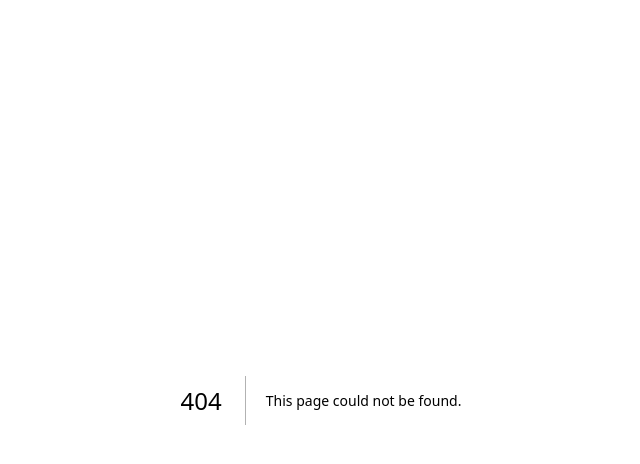
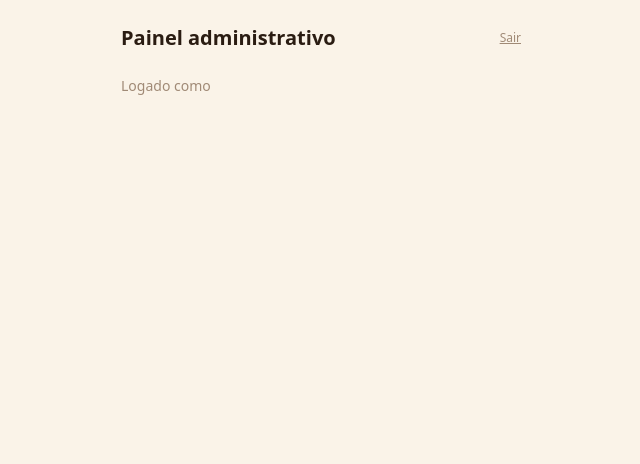
Before and after one commit to alissonn32-pixel/cookie-and-love, a Next.js app: page /admin in a window 1280 px wide. Before the commit this address had no page. Shown: the top 464 px of the page, without its empty margins (319-959 px from the left). Built offline with nearby package versions, Linux system fonts and the light colour scheme; no server answers.

Commit message:
feat: add admin dashboard shell with logout

```diff
--- /dev/null
+++ b/app/admin/page.tsx
@@ -0,0 +1,19 @@
+import { createClient } from "@/lib/supabase/server";
+import { LogoutButton } from "@/components/admin/LogoutButton";
+
+export default async function AdminDashboard() {
+  const supabase = await createClient();
+  const {
+    data: { user },
+  } = await supabase.auth.getUser();
+
+  return (
+    <main className="max-w-md mx-auto p-6">
+      <div className="flex justify-between items-center mb-6">
+        <h1 className="font-display font-bold text-xl">Painel administrativo</h1>
+        <LogoutButton />
+      </div>
+      <p className="text-sm text-taupe">Logado como {user?.email}</p>
+    </main>
+  );
+}
--- /dev/null
+++ b/components/admin/LogoutButton.tsx
@@ -0,0 +1,21 @@
+"use client";
+
+import { useRouter } from "next/navigation";
+import { createClient } from "@/lib/supabase/client";
+
+export function LogoutButton() {
+  const router = useRouter();
+
+  async function handleLogout() {
+    const supabase = createClient();
+    await supabase.auth.signOut();
+    router.push("/admin/login");
+    router.refresh();
+  }
+
+  return (
+    <button onClick={handleLogout} className="text-xs underline text-taupe">
+      Sair
+    </button>
+  );
+}
```
